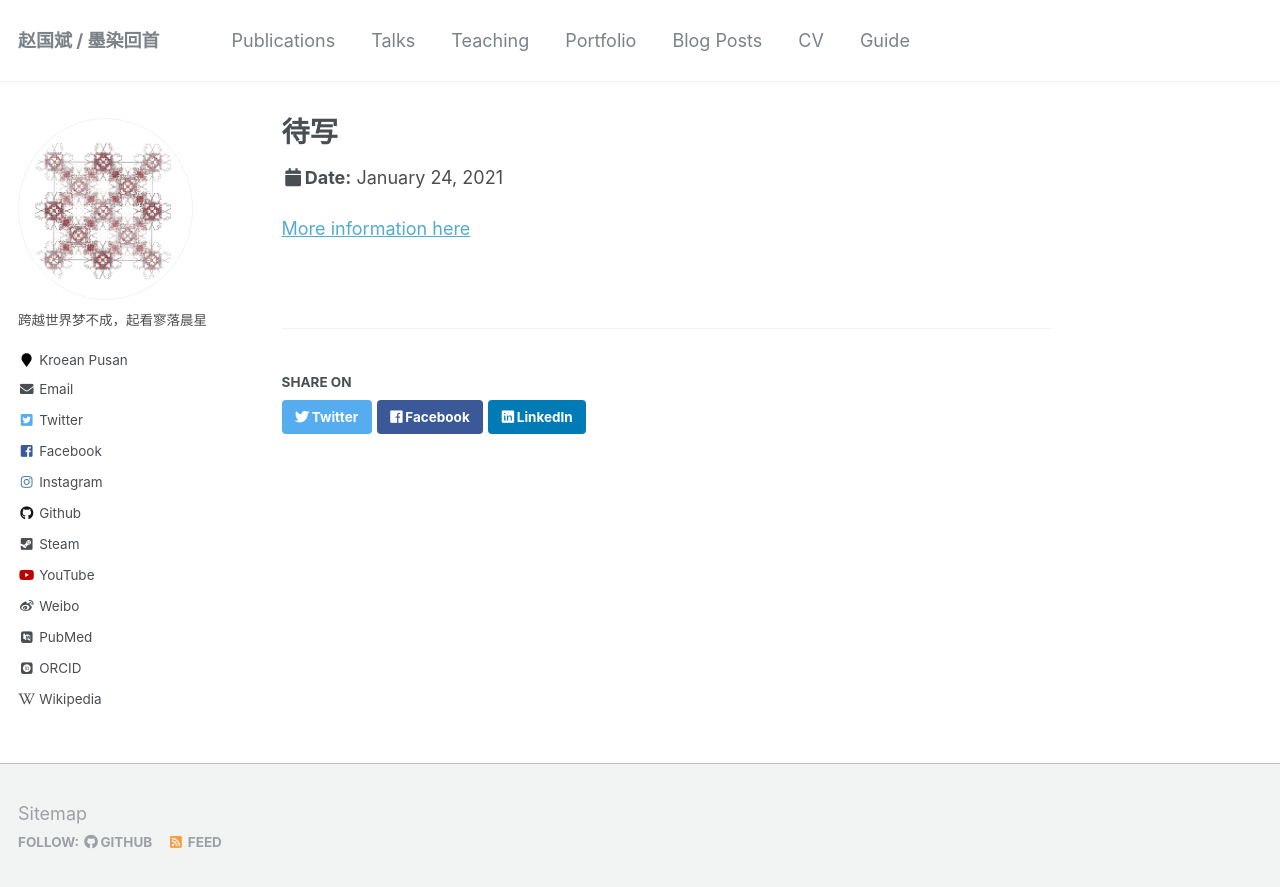
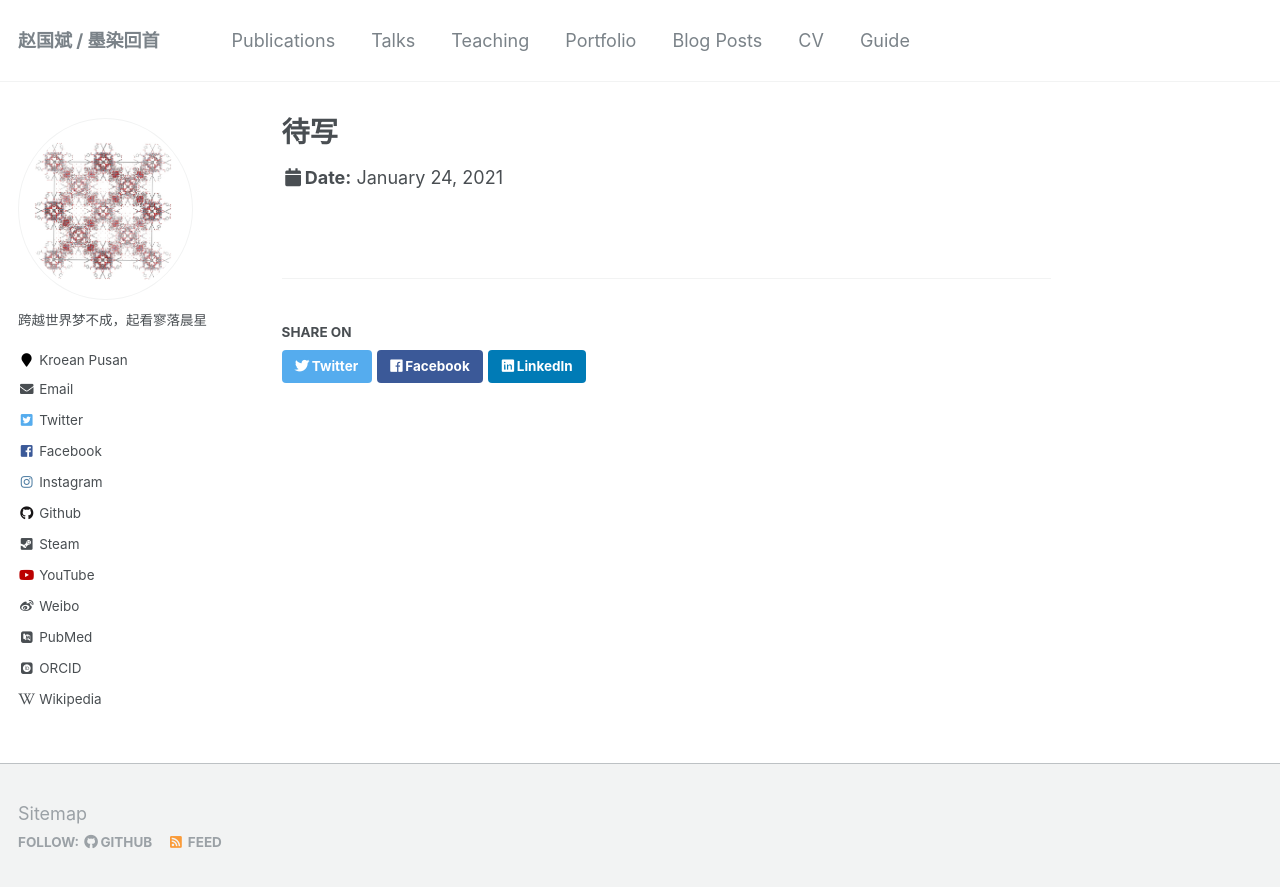
Before and after one commit to sxm13/ZGBshenxiaomoCV.github.io, a Jekyll site: the page built from _talks/2021-01-24-phD.md, in a window 1280 px wide. Shown: the top 887 px of the page. Built offline with Jekyll 4.4.1, drawn with Linux system fonts in a browser that asks for light colours; some web fonts are replaced.

Commit message:
Update 2021-01-24-phD.md

```diff
--- a/_talks/2021-01-24-phD.md
+++ b/_talks/2021-01-24-phD.md
@@ -7,5 +7,3 @@ venue: "Waitttttttt"
 date: 2021-01-24
 location: "Pusan Kroean"
 ---
-
-[More information here](http://www.pusan.ac.kr/kor/Main.do)
```
